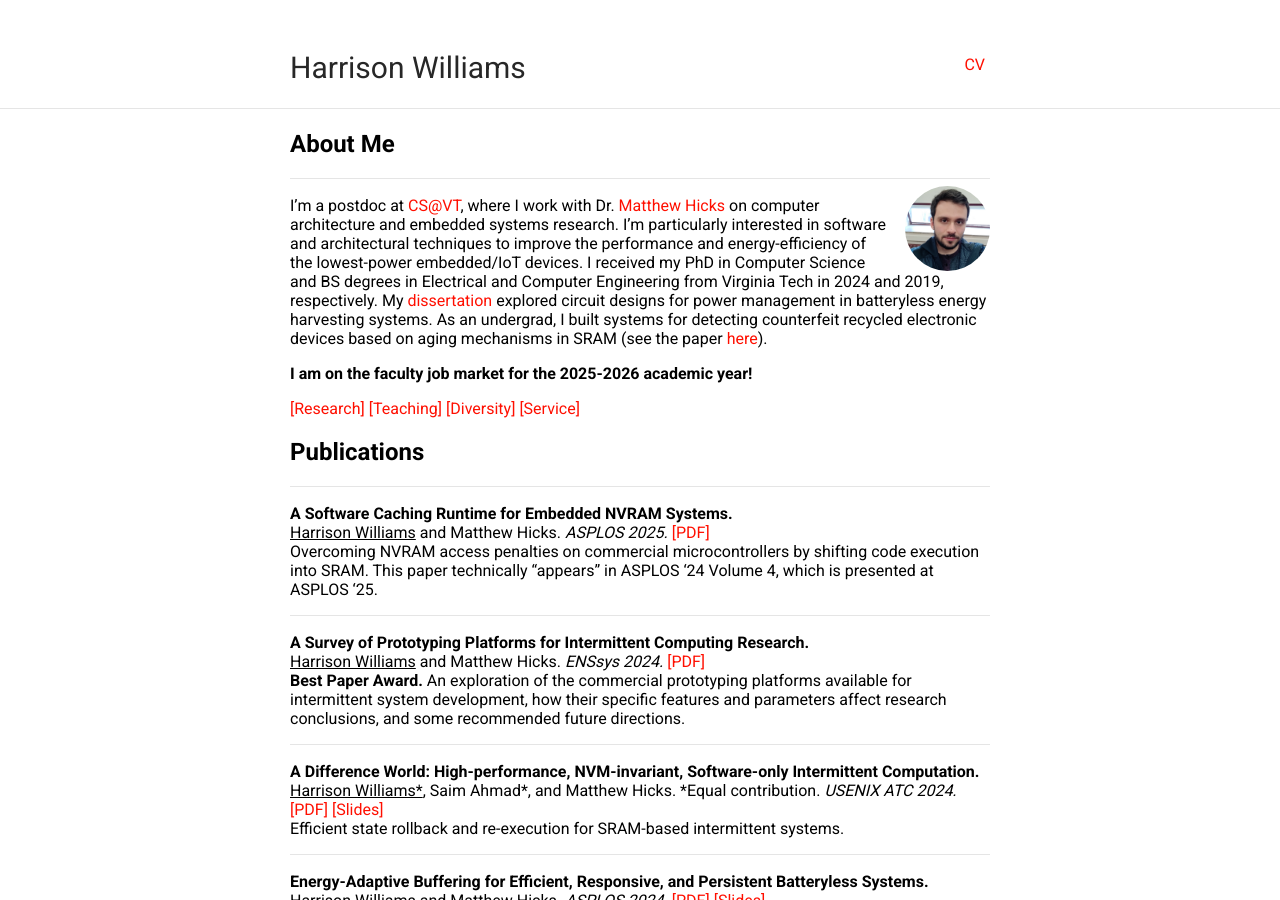
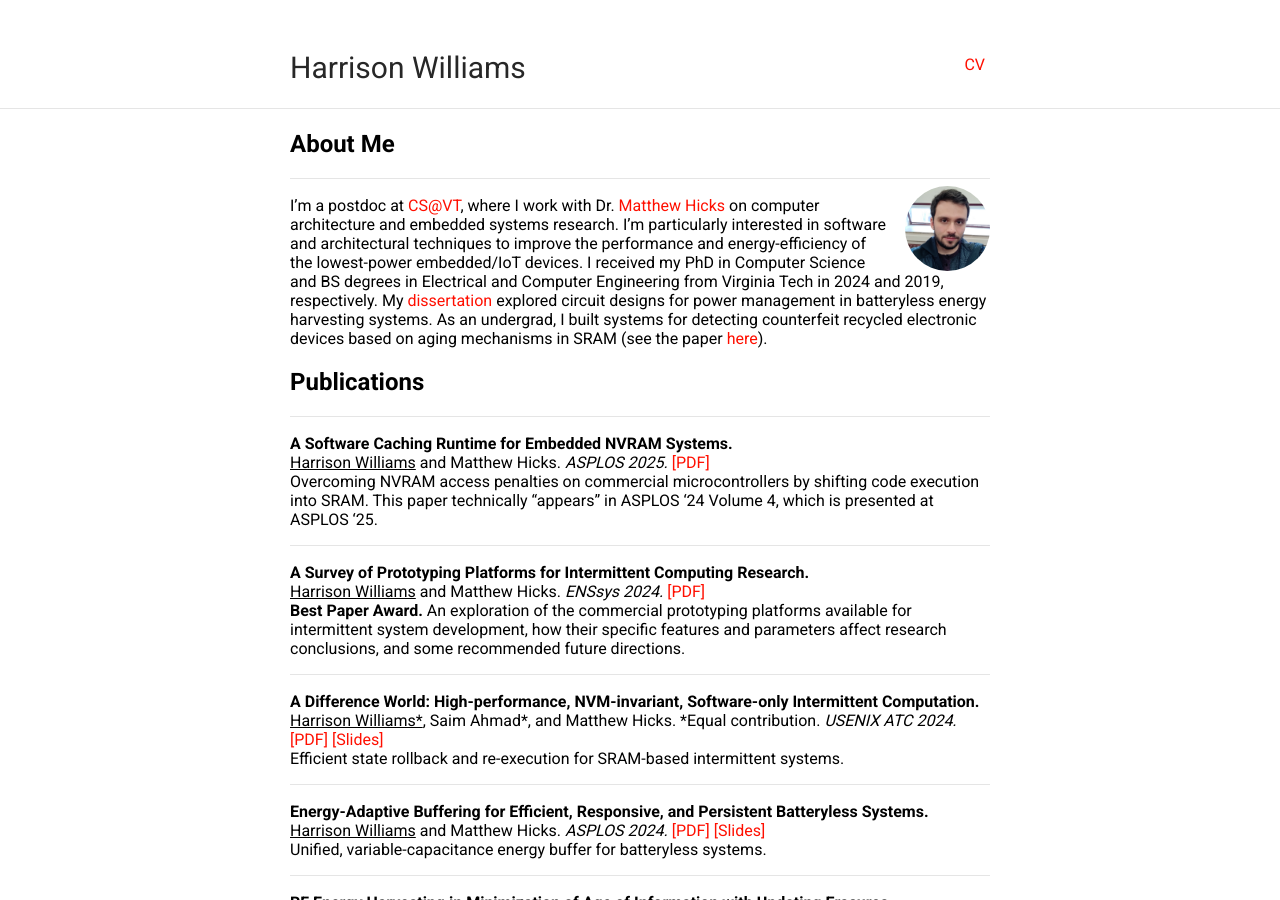
Before and after one commit to harriswms/harriswms.github.io, a Jekyll site: the page built from index.md, in a window 1280 px wide and 900 px high. Built offline with Jekyll 4.4.1, drawn with Linux system fonts in a browser that asks for light colours; our own code applies the rules of GitHub Pages for plain Markdown files.

Commit message:
Update index.md

```diff
--- a/index.md
+++ b/index.md
@@ -8,10 +8,6 @@ layout: default
 <img class="profile-picture" src="files/profile.png">
 
 I'm a postdoc at [CS@VT](https://cs.vt.edu/), where I work with Dr. [Matthew Hicks](https://impedimenttoprogress.com/) on computer architecture and embedded systems research. I'm particularly interested in software and architectural techniques to improve the performance and energy-efficiency of the lowest-power embedded/IoT devices. I received my PhD in Computer Science and BS degrees in Electrical and Computer Engineering from Virginia Tech in 2024 and 2019, respectively. My [dissertation](https://harriswms.github.io/files/Dissertation.pdf) explored circuit designs for power management in batteryless energy harvesting systems. As an undergrad, I built systems for detecting counterfeit recycled electronic devices based on aging mechanisms in SRAM (see the paper [here](https://harriswms.github.io/files/SiliconDatingArxiv.pdf)).
-
-<b>I am on the faculty job market for the 2025-2026 academic year!</b>
-
-[\[Research\]](https://harriswms.github.io/files/Research.pdf) [\[Teaching\]](https://harriswms.github.io/files/Teaching.pdf) [\[Diversity\]](https://harriswms.github.io/files/Diversity.pdf) [\[Service\]](https://harriswms.github.io/files/Service.pdf)
 
 ## Publications
 ---
```
